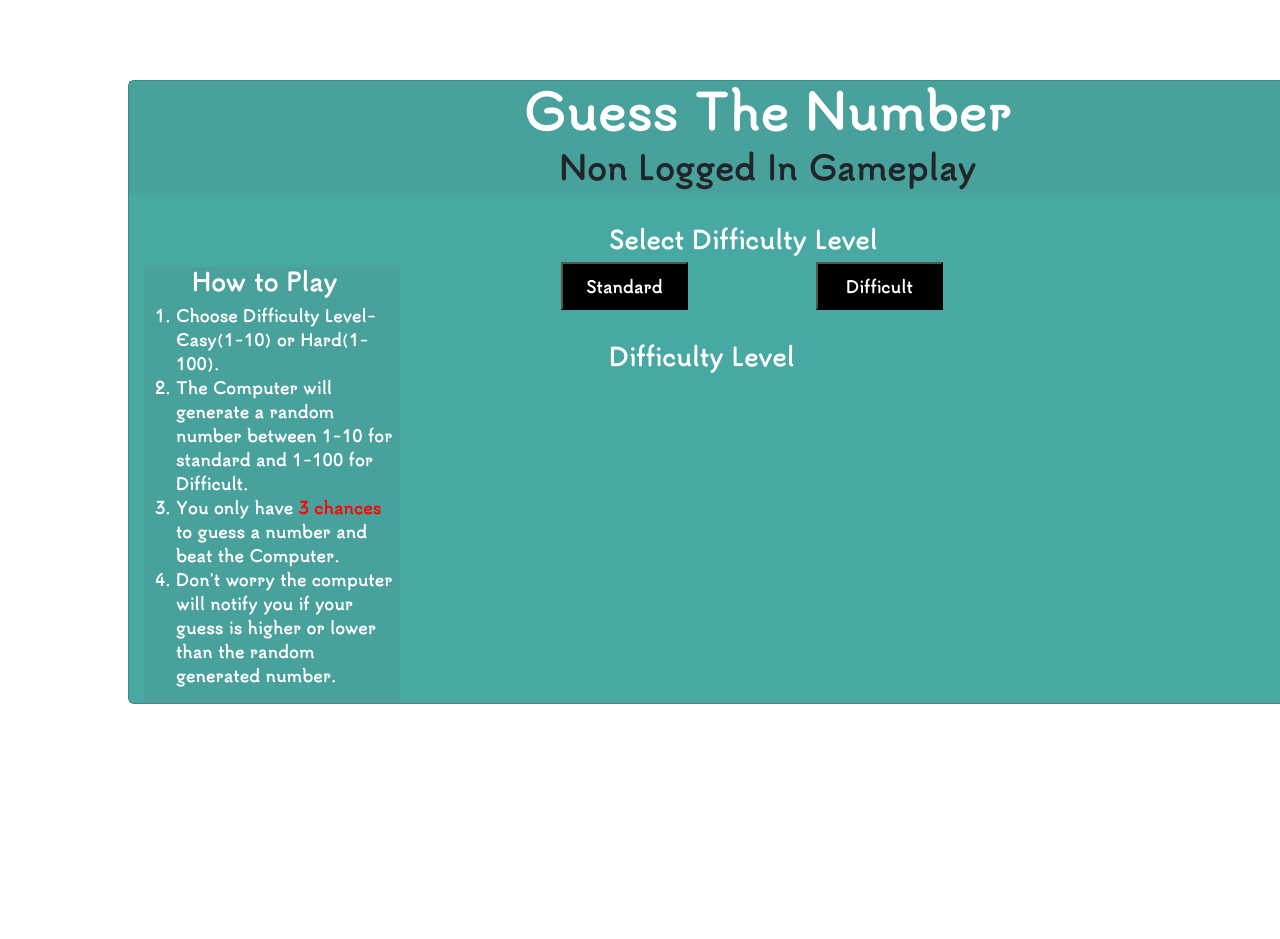
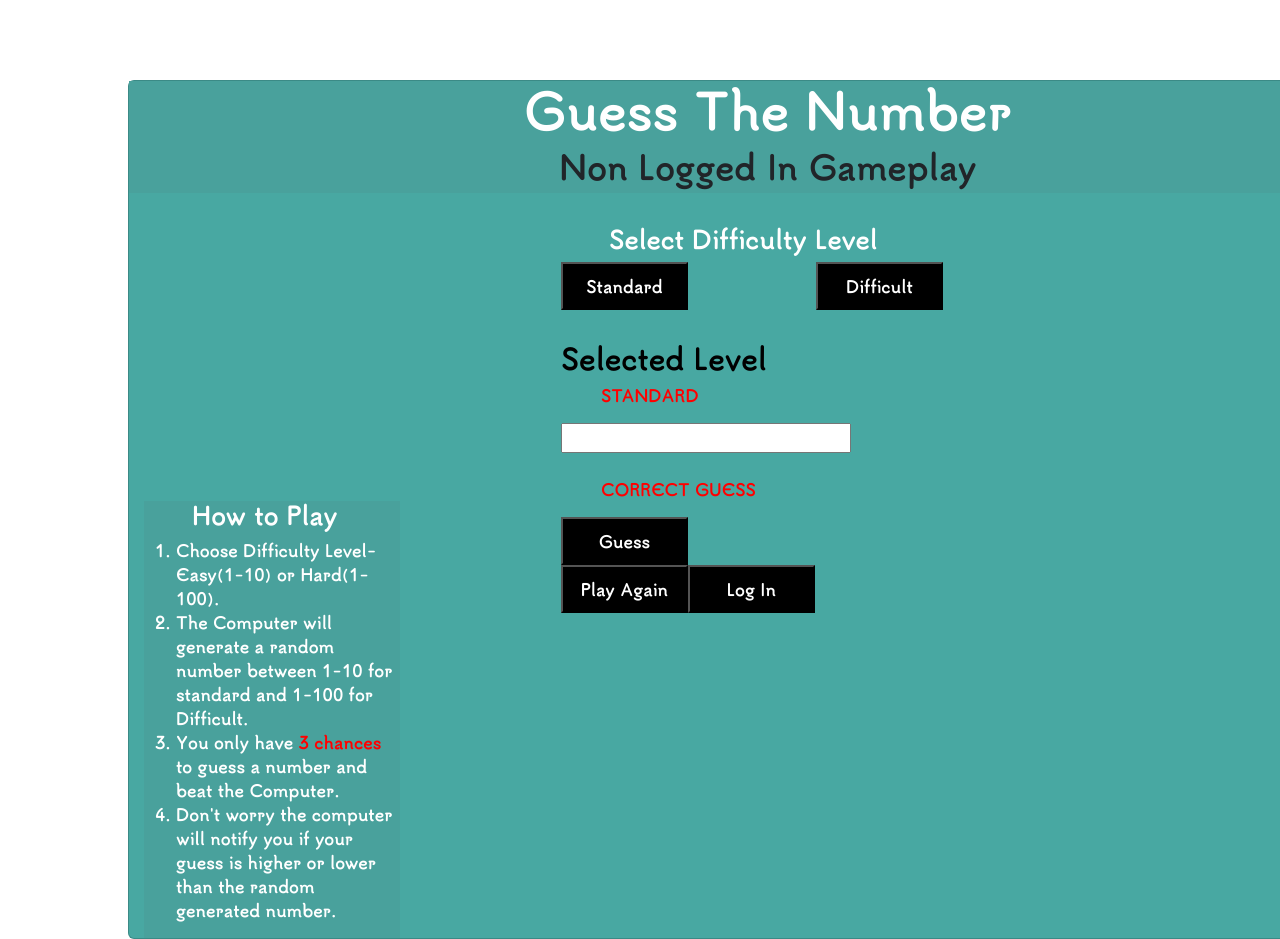
Before and after one commit to AndrewIMLEx/Learning-Project, a React app: page / in a window 1280 px wide. Shown: the top 939 px of the page. Before the commit the page ends 800 px from the top, so only its background shows below. Built offline with nearby package versions, Linux system fonts and the light colour scheme.

Commit message:
add Level difficulty card

```diff
--- a/src/Homepage/Levels.jsx
+++ b/src/Homepage/Levels.jsx
@@ -8,7 +8,19 @@ render(){
         <button id="standard" type  = "submit">Standard</button>
         <button id="difficult" type = "submit">Difficult</button>
         <div className="levelCard">
-        <h4>Difficulty Level</h4>
+        <h3 style={{color: "black"}}>Selected Level</h3>
+        <p style={{color: "red"}}>STANDARD</p>
+        <form id = "LevelForm">
+            <input/>
+        </form>
+        &nbsp;
+        <p style={{color: "red"}}>CORRECT GUESS</p>
+        <button id="guess" type = "submit">Guess</button>
+        &nbsp;
+        <div className="playButtons">
+        <button id="play" type = "submit">Play Again</button>
+        <button id="login" type = "submit">Log In</button>
+        </div>
         </div>
         </>
     )
```
